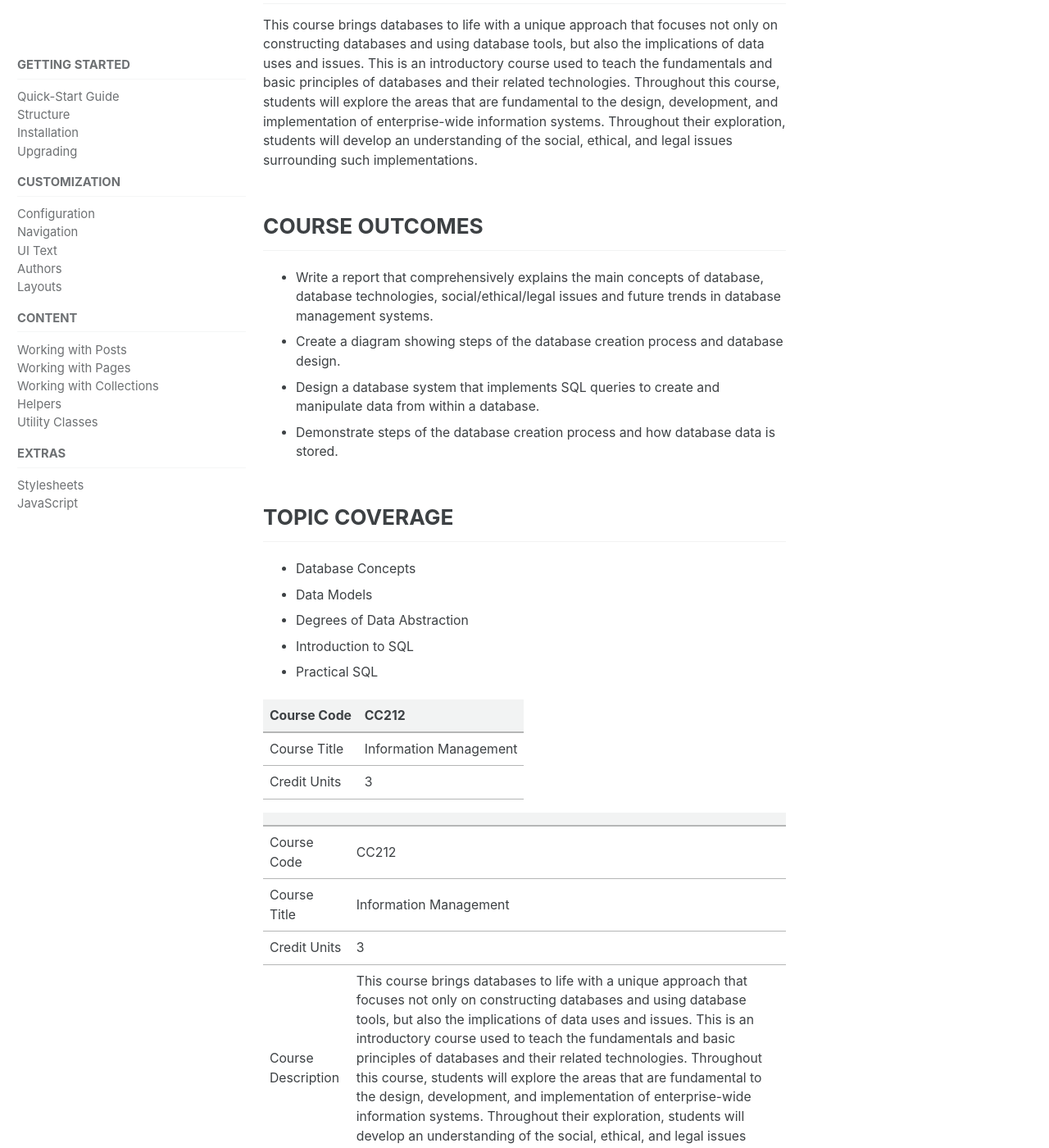
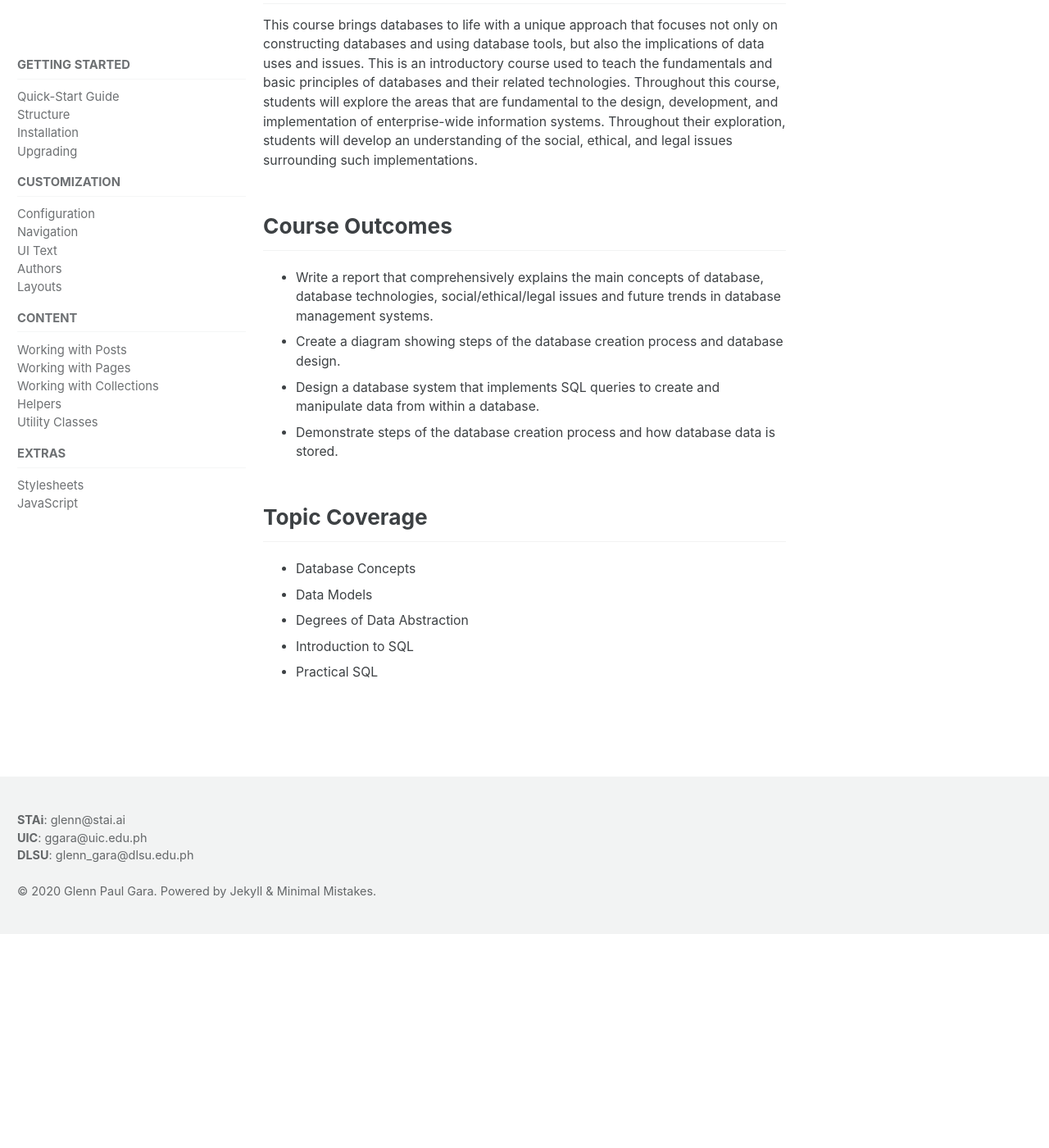
Before and after one commit to glenngara/glenngara.github.io, a Jekyll site: the page built from _pages/teaching/cc212/main.md, in a window 1280 px wide and 1400 px high, scrolled down 471 px. Shown: the whole window at 82% size. Built offline with Jekyll 4.4.1, drawn with Linux system fonts in a browser that asks for light colours; cached includes are drawn as plain includes; nearby versions of some CDN libraries; after the commit the page ends 1610 px from its top, so only the background shows below that; some of the changed text lies outside the part shown.

Commit message:
Update main.md

```diff
--- a/_pages/teaching/cc212/main.md
+++ b/_pages/teaching/cc212/main.md
@@ -8,7 +8,7 @@ toc: true
 toc_label: "TABLE OF CONTENTS"
 ---
 
-## COURSE DETAILS
+## Course Details
 **Course Code**: CC212
 
 **Course Title**: Information Management
@@ -19,47 +19,19 @@ toc_label: "TABLE OF CONTENTS"
 This course brings databases to life with a unique approach that focuses not only on constructing databases and using database tools, but also the implications of data uses and issues. This is an introductory course used to teach the fundamentals and basic principles of databases and their related technologies. Throughout this course, students will explore the areas that are fundamental to the design, development, and implementation of enterprise-wide information systems. Throughout their exploration, students will develop an understanding of the social, ethical, and legal issues surrounding such implementations.
 
 
-## COURSE OUTCOMES
+## Course Outcomes
 - Write a report that comprehensively explains the main concepts of database, database technologies, social/ethical/legal issues and future trends in database management systems.
 - Create a diagram showing steps of the database creation process and database design.
 - Design a database system that implements SQL queries to create and manipulate data from within a database.
 - Demonstrate steps of the database creation process and how database data is stored.
 
-## TOPIC COVERAGE
+## Topic Coverage
 - Database Concepts
 - Data Models
 - Degrees of Data Abstraction
 - Introduction to SQL
 - Practical SQL
 
-
-| Course Code  | CC212                  |
-|--------------|------------------------|
-| Course Title | Information Management |
-|--------------|------------------------|
-| Credit Units | 3                      |
-
-
-| <!-- -->           | <!-- -->               |
-|--------------------|------------------------|
-| Course Code        | CC212                  |
-|--------------------|------------------------|
-| Course Title       | Information Management |
-|--------------------|------------------------|
-| Credit Units       | 3                      |
-|--------------------|------------------------|
-| Course Description | This course brings databases to life with a unique approach that focuses not only on constructing databases and using database tools, but also the implications of data uses and issues. This is an introductory course used to teach the fundamentals and basic principles of databases and their related technologies. Throughout this course, students will explore the areas that are fundamental to the design, development, and implementation of enterprise-wide information systems. Throughout their exploration, students will develop an understanding of the social, ethical, and legal issues surrounding such implementations.                      |
-
-
-| | | |
-|-|-|-|
-|__Bold Key__| Value1 |
-| Normal Key | Value2 |
-
-
-[]()  |
-------|------
-Row 1 | row 2
 
 
 
```
